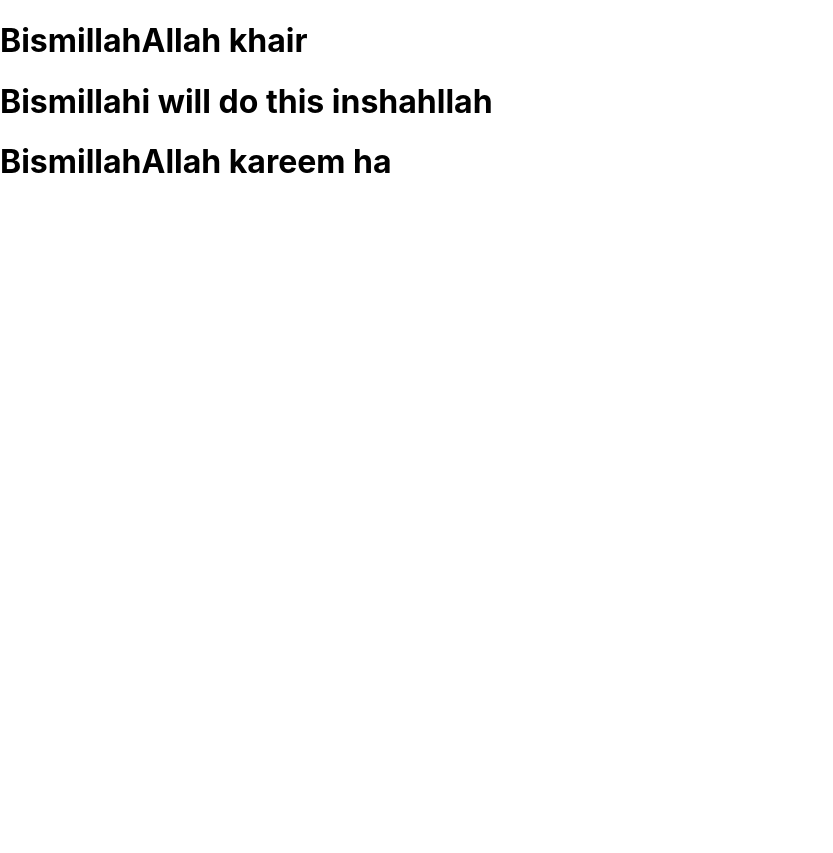
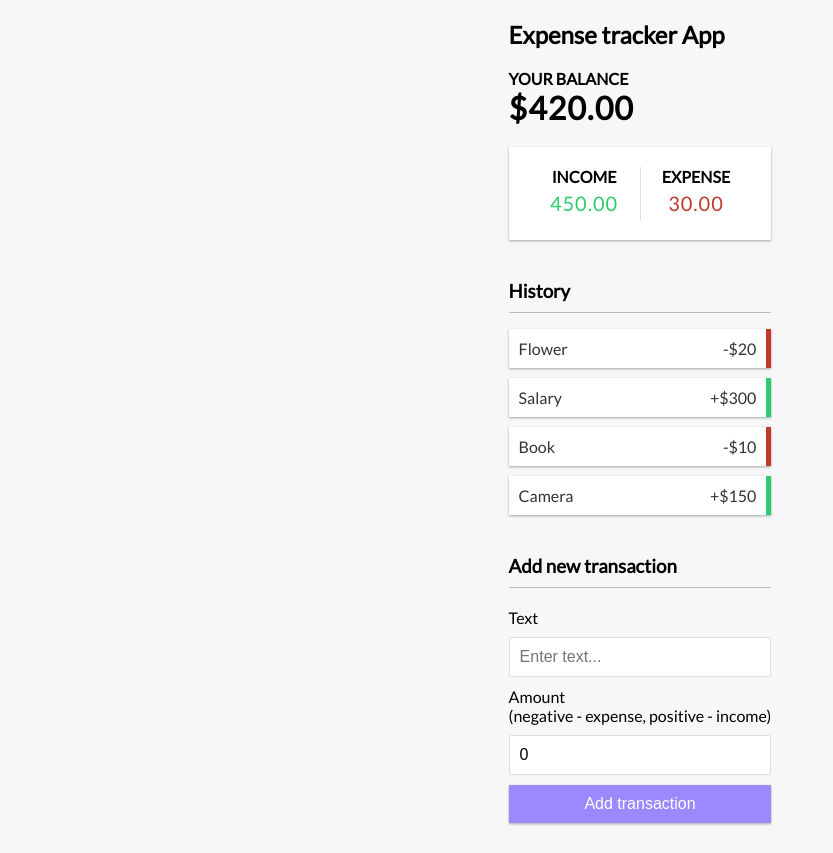
Before and after one commit to salimdevOs/my-react-app, a React (Create React App) app: page / in a window 1280 px wide. Shown: the whole page, without its empty margins (0-833 px from the left). Before the commit the page ends 800 px from the top, so only its background shows below. Built offline with nearby package versions, Linux system fonts and the light colour scheme.

Commit message:
created expense tracker app

```diff
--- a/src/App.css
+++ b/src/App.css
@@ -1,38 +1,151 @@
-.App {
-  text-align: center;
+@import url('https://fonts.googleapis.com/css?family=Lato&display=swap');
+
+:root {
+  --box-shadow: 0 1px 3px rgba(0, 0, 0, 0.12), 0 1px 2px rgba(0, 0, 0, 0.24);
 }
 
-.App-logo {
-  height: 40vmin;
-  pointer-events: none;
+* {
+  box-sizing: border-box;
 }
 
-@media (prefers-reduced-motion: no-preference) {
-  .App-logo {
-    animation: App-logo-spin infinite 20s linear;
-  }
-}
-
-.App-header {
-  background-color: #282c34;
-  min-height: 100vh;
+body {
+  background-color: #f7f7f7;
   display: flex;
   flex-direction: column;
   align-items: center;
   justify-content: center;
-  font-size: calc(10px + 2vmin);
-  color: white;
+  min-height: 100vh;
+  margin: 0;
+  font-family: 'Lato', sans-serif;
 }
 
-.App-link {
-  color: #61dafb;
+.container {
+  margin: 30px auto;
+  width: 350px;
 }
 
-@keyframes App-logo-spin {
-  from {
-    transform: rotate(0deg);
-  }
-  to {
-    transform: rotate(360deg);
-  }
+h1 {
+  letter-spacing: 1px;
+  margin: 0;
 }
+
+h3 {
+  border-bottom: 1px solid #bbb;
+  padding-bottom: 10px;
+  margin: 40px 0 10px;
+}
+
+h4 {
+  margin: 0;
+  text-transform: uppercase;
+}
+
+.inc-exp-container {
+  background-color: #fff;
+  box-shadow: var(--box-shadow);
+  padding: 20px;
+  display: flex;
+  justify-content: space-between;
+  margin: 20px 0;
+}
+
+.inc-exp-container > div {
+  flex: 1;
+  text-align: center;
+}
+
+.inc-exp-container > div:first-of-type {
+  border-right: 1px solid #dedede;
+}
+
+.money {
+  font-size: 20px;
+  letter-spacing: 1px;
+  margin: 5px 0;
+}
+
+.money.plus {
+  color: #2ecc71;
+}
+
+.money.minus {
+  color: #c0392b;
+}
+
+label {
+  display: inline-block;
+  margin: 10px 0;
+}
+
+input[type='text'],
+input[type='number'] {
+  border: 1px solid #dedede;
+  border-radius: 2px;
+  display: block;
+  font-size: 16px;
+  padding: 10px;
+  width: 100%;
+}
+
+.btn {
+  cursor: pointer;
+  background-color: #9c88ff;
+  box-shadow: var(--box-shadow);
+  color: #fff;
+  border: 0;
+  display: block;
+  font-size: 16px;
+  margin: 10px 0 30px;
+  padding: 10px;
+  width: 100%;
+}
+
+.btn:focus,
+.delete-btn:focus {
+  outline: 0;
+}
+
+.list {
+  list-style-type: none;
+  padding: 0;
+  margin-bottom: 40px;
+}
+
+.list li {
+  background-color: #fff;
+  box-shadow: var(--box-shadow);
+  color: #333;
+  display: flex;
+  justify-content: space-between;
+  position: relative;
+  padding: 10px;
+  margin: 10px 0;
+}
+
+.list li.plus {
+  border-right: 5px solid #2ecc71;
+}
+
+.list li.minus {
+  border-right: 5px solid #c0392b;
+}
+
+.delete-btn {
+  cursor: pointer;
+  background-color: #e74c3c;
+  border: 0;
+  color: #fff;
+  font-size: 20px;
+  line-height: 20px;
+  padding: 2px 5px;
+  position: absolute;
+  top: 50%;
+  left: 0;
+  transform: translate(-100%, -50%);
+  opacity: 0;
+  transition: opacity 0.3s ease;
+}
+
+.list li:hover .delete-btn {
+  opacity: 1;
+}
--- a/src/App.js
+++ b/src/App.js
@@ -1,12 +1,25 @@
 import React from 'react';
-import Exemple from './Exemple.js';
+import { Header } from './components/Header.js';
+import './App.css';
+import { Balance } from './components/Balance.js';
+import { IncomeExpenses } from './components/IncomeExpenses.js';
+import { TransactionList } from './components/TransactionList.js';
+import { AddTransaction } from './components/AddTransaction.js';
+import { GlobalProvider } from './context/GlobalState.js';
 function App() {
   return (
-    <div className="App">
-      <Exemple dua="Allah khair" />
-      <Exemple dua="i will do this inshahllah" />
-      <Exemple dua="Allah kareem ha " />
-    </div>
+    <GlobalProvider >
+     <Header />
+     <div className="contaier">
+
+       <Balance />
+       <IncomeExpenses />
+       <TransactionList />
+       <AddTransaction />
+       </div>
+    </GlobalProvider>
+
+
 
 
 
--- /dev/null
+++ b/src/components/AddTransaction.js
@@ -0,0 +1,26 @@
+import React, {useState} from 'react'
+
+export const AddTransaction = () => {
+    const[text, settext] = useState('');
+    const[amount, setamount] = useState(0);
+    return (
+        <>
+          <h3>Add new transaction</h3>
+      <form>
+        <div className="form-control">
+          <label htmlFor="text">Text</label>
+          <input type="text" value={text} onChange={(e) => settext(e.target.value)}  placeholder="Enter text..." />
+        </div>
+        <div className="form-control">
+          <label htmlFor="amount"
+            >Amount <br />
+            (negative - expense, positive - income)</label
+          >
+          <input type="number" value={amount} onChange={(e) => setamount(e.target.value)} placeholder="Enter amount..." />
+        </div>
+        <button className="btn">Add transaction</button>
+      </form>
+
+        </>
+    )
+}
--- /dev/null
+++ b/src/components/Balance.js
@@ -0,0 +1,17 @@
+import React,{useContext} from 'react'
+import { GlobalContext } from '../context/GlobalState';
+export const Balance = () => {
+
+  const {transactions}= useContext(GlobalContext);
+  const amounts = transactions.map(transaction => transaction.amount);
+
+  const total = amounts.reduce((acc, item) => (acc += item), 0).toFixed(2);
+
+    return (
+        <>
+        <h4>Your Balance</h4>
+    <h1 id="balance">${total}</h1>
+
+        </>
+    )
+}
--- /dev/null
+++ b/src/components/Header.js
@@ -0,0 +1,10 @@
+import React from 'react'
+
+export const Header = () => {
+    return (
+        <h2>
+            Expense tracker App
+
+        </h2>
+    )
+}
--- /dev/null
+++ b/src/components/IncomeExpenses.js
@@ -0,0 +1,40 @@
+import React,{useContext}  from 'react'
+import { GlobalContext } from '../context/GlobalState';
+
+export const IncomeExpenses = () => {
+
+
+  const {transactions}= useContext(GlobalContext);
+
+
+const amounts = transactions.map(transaction => transaction.amount);
+
+
+  const income = amounts
+    .filter(item => item > 0)
+    .reduce((acc, item) => (acc += item), 0)
+    .toFixed(2);
+
+  const expense = (
+    amounts.filter(item => item < 0).reduce((acc, item) => (acc += item), 0) *
+    -1
+  ).toFixed(2);
+
+    return (
+        <>
+       <div className="inc-exp-container">
+        <div>
+          <h4>Income</h4>
+    <p className="money plus">{income}</p>
+        </div>
+        <div>
+          <h4>Expense</h4>
+    <p className="money minus">{expense}</p>
+        </div>
+      </div>
+
+
+
+        </>
+    )
+}
--- /dev/null
+++ b/src/components/Transaction.js
@@ -0,0 +1,10 @@
+import React from 'react'
+
+export const Transaction = ({transaction}) => {
+    const sign = transaction.amount < 0 ? '-' : '+';
+    return (
+        <li className={transaction.amount < 0 ? 'minus' : 'plus'}>
+        {transaction.text} <span>{sign}${Math.abs(transaction.amount)}</span><button className="delete-btn">x</button>
+        </li>
+    )
+}
--- /dev/null
+++ b/src/components/TransactionList.js
@@ -0,0 +1,18 @@
+import React, { useContext } from 'react';
+import { GlobalContext } from '../context/GlobalState';
+import { Transaction }  from './Transaction';
+
+export const TransactionList = () => {
+  const {transactions}= useContext(GlobalContext);
+
+    return (
+        <>
+            <h3>History</h3>
+      <ul className="list">
+        {transactions.map(transaction => (<Transaction  key={transaction.id} transaction={transaction} />))}
+
+      </ul>
+
+        </>
+    )
+}
--- /dev/null
+++ b/src/context/AppReducer.js
@@ -0,0 +1,6 @@
+export default (state, action) => {
+    switch(action.type){
+        default:
+            return state;
+    }
+}
--- /dev/null
+++ b/src/context/GlobalState.js
@@ -0,0 +1,20 @@
+import React, { createContext, useReducer } from 'react';
+import AppReducer from './AppReducer';
+const initialSate = {
+    transactions:[
+ { id: 1, text: 'Flower', amount: -20 },
+   { id: 2, text: 'Salary', amount: 300 },
+  { id: 3, text: 'Book', amount: -10 },
+   { id: 4, text: 'Camera', amount: 150 }
+ ]
+}
+export const GlobalContext = createContext(initialSate);
+
+//provider Component
+export const GlobalProvider = ({ children }) => {
+    const[state,dispatch] = useReducer(AppReducer, initialSate);
+    return(<GlobalContext.Provider value={{transactions: state.transactions}}>
+        {children}
+        </GlobalContext.Provider>
+        );
+}
```
